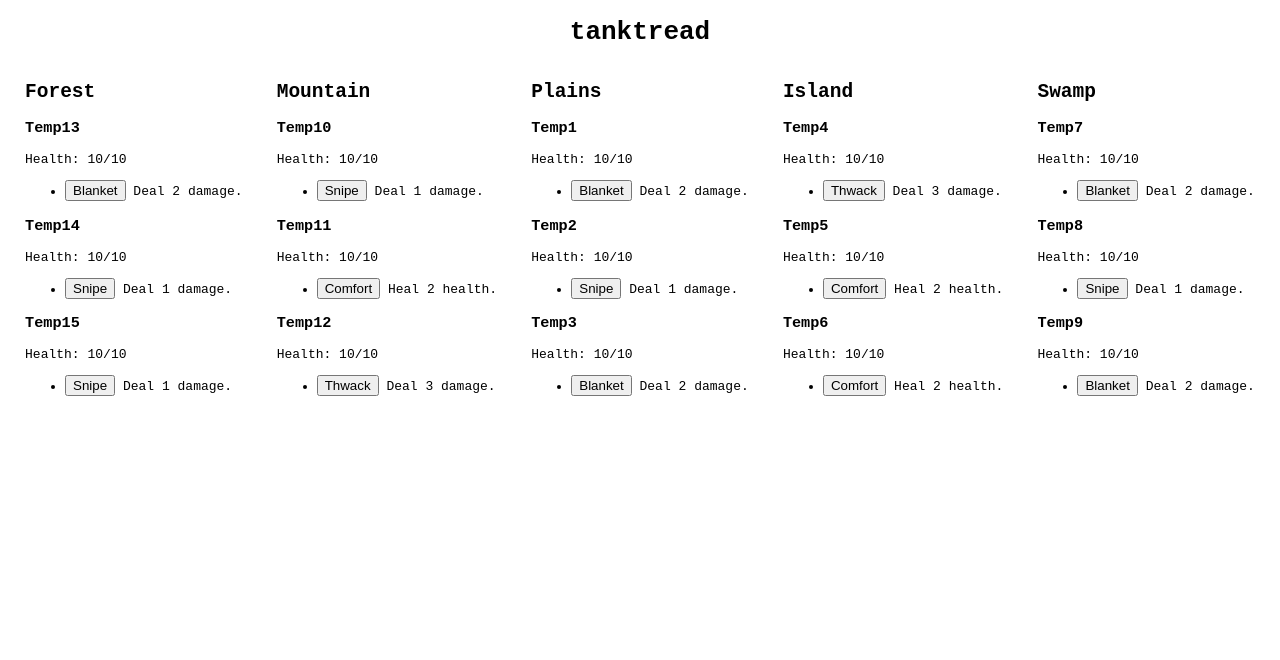
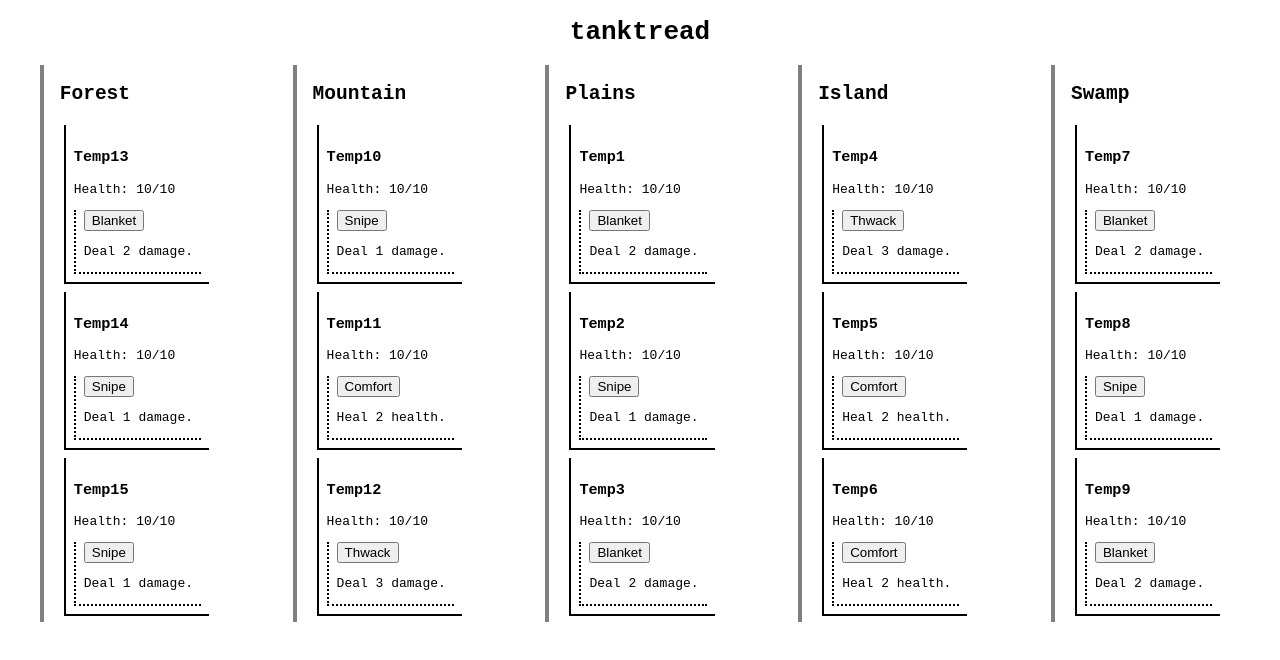
Before and after one commit to MayMoonsley/tanktread, an Angular app: page / in a window 1280 px wide. Shown: the top 660 px of the page. Built offline with nearby package versions, Linux system fonts and the light colour scheme.

Commit message:
Improve styling

```diff
--- a/src/app/battlefield-region/battlefield-region.component.css
+++ b/src/app/battlefield-region/battlefield-region.component.css
@@ -1,5 +1,7 @@
 :host {
     display: block;
+    border-left: 4px solid gray;
+    padding: 2px 16px;
 }
 
 :host(.targetable) {
@@ -10,3 +12,10 @@
 :host(.targetable):hover {
     background: #FF9999;
 }
+
+#units {
+    display: flex;
+    flex-wrap: wrap;
+    flex-direction: column;
+    justify-content: space-around;
+}
--- a/src/app/battlefield-region/battlefield-region.component.html
+++ b/src/app/battlefield-region/battlefield-region.component.html
@@ -1,2 +1,4 @@
 <h2>{{ region!.name }}</h2>
-<app-unit *ngFor="let unit of region!.units" [unit]="unit" [targetable]='isTargetable(unit)'></app-unit>
+<div id="units">
+    <app-unit *ngFor="let unit of region!.units" [unit]="unit" [targetable]='isTargetable(unit)'></app-unit>
+</div>
--- a/src/app/classes/Skill.ts
+++ b/src/app/classes/Skill.ts
@@ -18,7 +18,7 @@ export class Skill {
     }
 
     get description(): string {
-        return this.effects.map(effectToString).join(' ');
+        return this.effects.map(effectToString).join('\n');
     }
 
     applyEffects(user: Unit, target: Unit): void {
--- a/src/app/skill/skill.component.css
+++ b/src/app/skill/skill.component.css
@@ -0,0 +1,6 @@
+:host {
+    display: block;
+    border-left: 2px dotted black;
+    border-bottom: 2px dotted black;
+    padding: 0px 8px;
+}
--- a/src/app/skill/skill.component.html
+++ b/src/app/skill/skill.component.html
@@ -1 +1,2 @@
-<li><button (click)="use($event)">{{skill!.name}}</button> {{skill!.description}}</li>
+<button (click)="use($event)">{{skill!.name}}</button>
+<p *ngFor="let item of description">{{item}}</p>
--- a/src/app/skill/skill.component.ts
+++ b/src/app/skill/skill.component.ts
@@ -12,10 +12,18 @@ export class SkillComponent implements OnInit {
 
     @Input() skill?: Skill;
     @Input() unit?: Unit;
+    description: String[];
 
-  constructor() { }
+    constructor() {
+        this.description = [];
+    }
 
     ngOnInit(): void {
+        if (this.skill !== undefined) {
+            this.description = this.skill.description.split('\n');
+        } else {
+            this.description = [];
+        }
     }
 
     use(event: MouseEvent): void {
--- a/src/app/unit/unit.component.css
+++ b/src/app/unit/unit.component.css
@@ -1,5 +1,9 @@
 :host {
     display: block;
+    border-left: 2px solid black;
+    border-bottom: 2px solid black;
+    padding: 8px;
+    margin: 4px;
 }
 
 :host(.targetable) {
--- a/src/app/unit/unit.component.html
+++ b/src/app/unit/unit.component.html
@@ -1,5 +1,5 @@
 <h3>{{unit!.name}}</h3>
 <p>Health: {{unit!.health}}/{{unit!.maxHealth}}</p>
-<ul>
+<div id="skills">
     <app-skill *ngFor="let skill of unit!.skills" [skill]="skill" [unit]="unit"></app-skill>
-</ul>
+</div>
```
Lines whose indentation alone changed are shown as unchanged.
